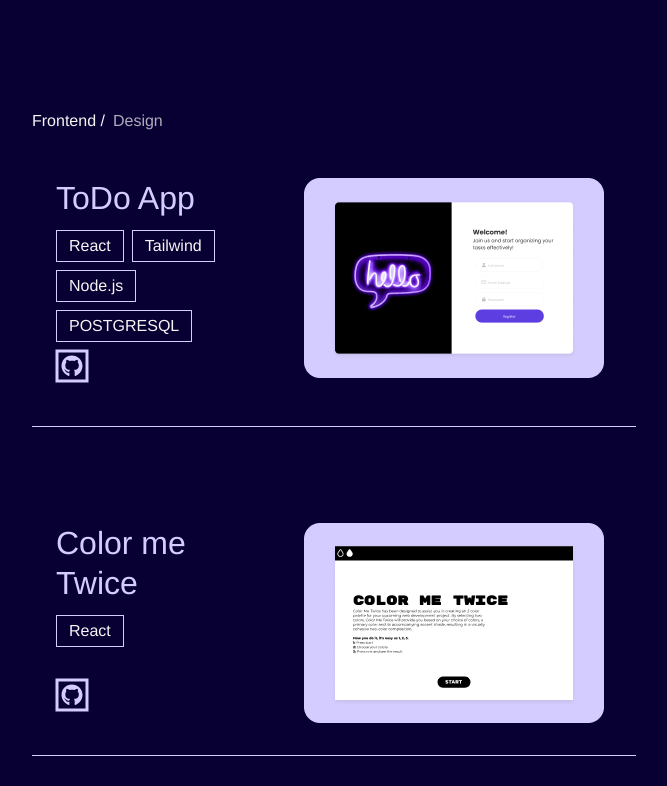
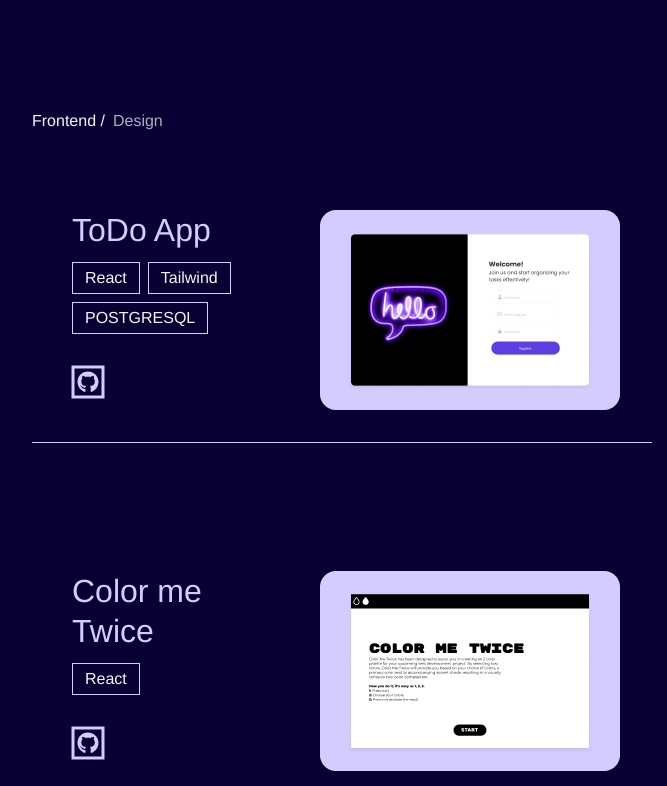
Before and after one commit to carmelapi/my-portfolio, a React (Vite) app: page / in a window 1280 px wide. Shown: the part 994-1780 px from the top of the page, without its empty margins (16-683 px from the left). Built offline with nearby package versions, Linux system fonts and the light colour scheme; a web font is replaced by a local one.

Commit message:
fixed projectData

```diff
--- a/src/Components/Project/SingleProject.jsx
+++ b/src/Components/Project/SingleProject.jsx
@@ -6,7 +6,7 @@ export default function SingleProject({ id, name, tag, website, github, img }) {
     <div className="project__component">
       <div className="project__description">
         <div className="project__title">
-          <a href={website}>
+          <a href={website} target="_blank">
             <h2>{name}</h2>
           </a>
           <div className="project__tags">
--- a/src/Components/Project/projectdata.js
+++ b/src/Components/Project/projectdata.js
@@ -3,7 +3,7 @@ const projectData = [
     // ------------- TODOAPP --------------------
     id: 0,
     name: "ToDo App",
-    tag: ["React", "Tailwind", "Node.js", "POSTGRESQL"],
+    tag: ["React", "Tailwind", "POSTGRESQL"],
     img: "/src/img/todoApp.png",
     website: "https://todo-group3-client.vercel.app/",
     github: "https://github.com/Hyper-Team-3/Todo-Group3.git",
--- a/src/styles/project.css
+++ b/src/styles/project.css
@@ -1,6 +1,6 @@
 .section-project {
   display: flex;
-  align-items: flex-start;
+
   padding: 0rem 3rem;
   flex-direction: column;
   justify-content: center;
@@ -43,8 +43,7 @@ h2 {
   display: flex;
   flex-direction: row;
   gap: 3.5rem;
-  padding-bottom: 2rem;
-  padding: 0rem 2rem 2rem 1rem;
+  padding: 2rem;
   border-bottom: var(--tertiary-color) 1px solid;
   width: fit-content;
   margin: 1rem 0;
```
